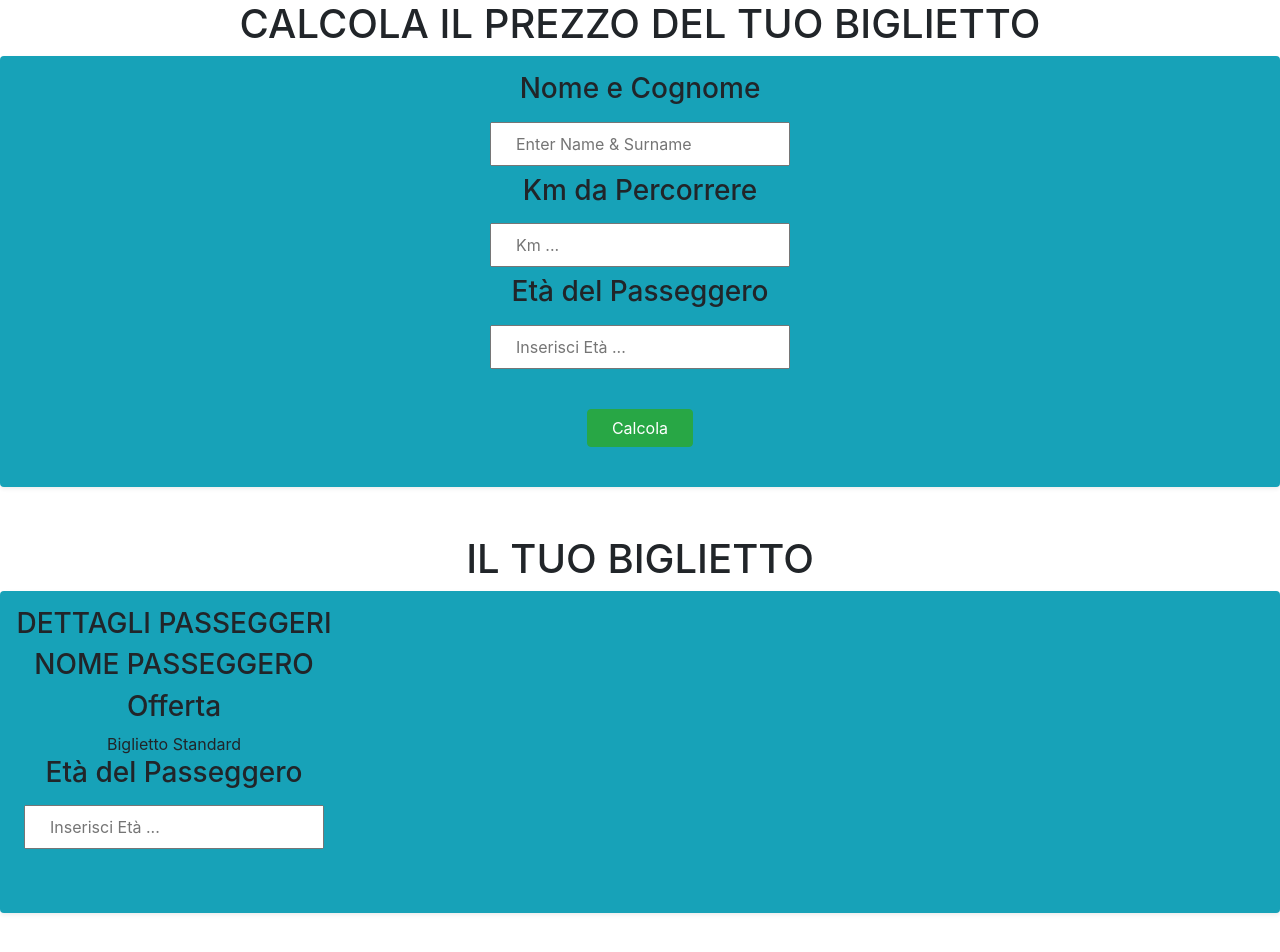
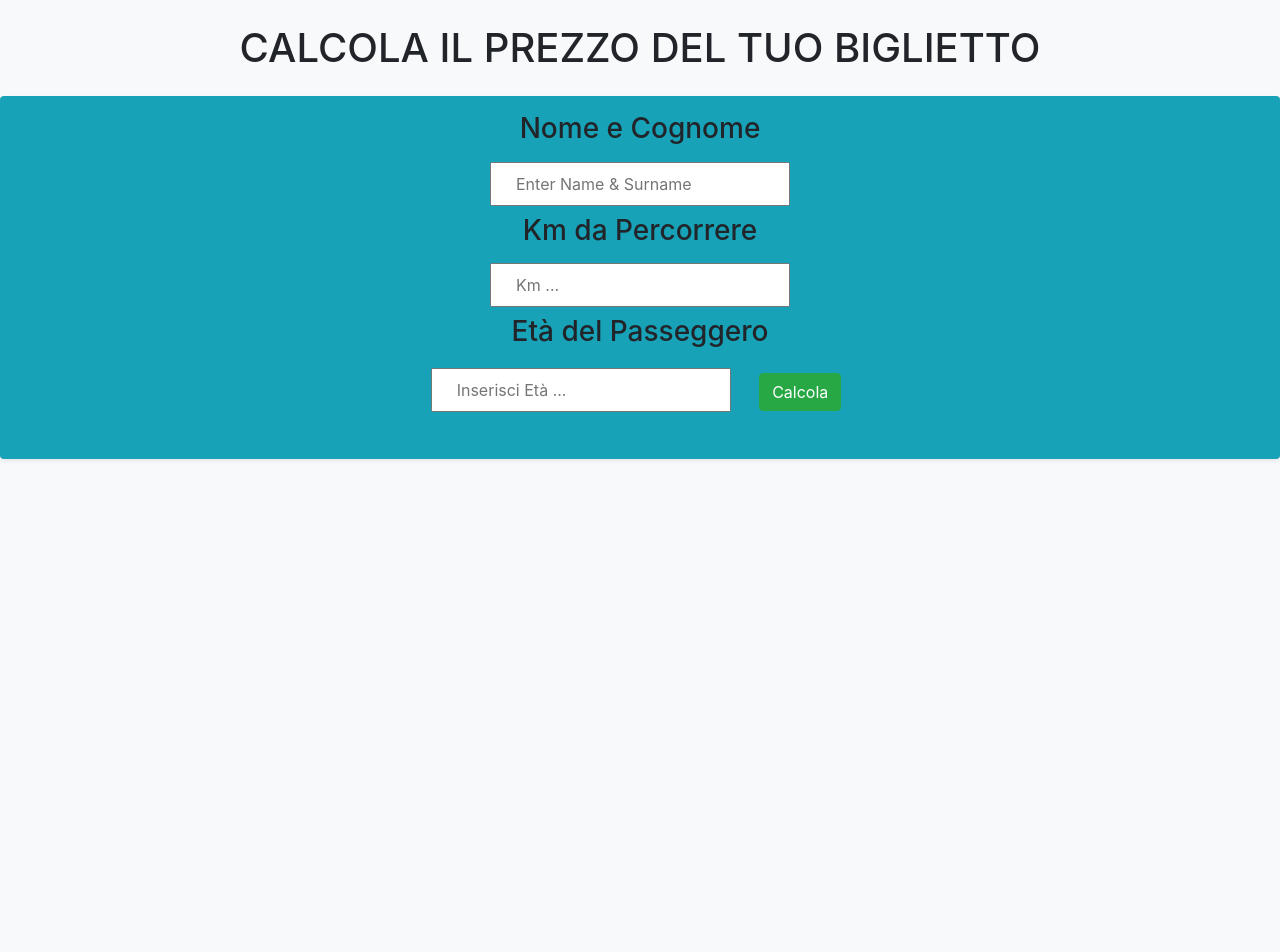
Before and after one commit to GianniVita/js-biglietto-treno-form, a plain HTML site: page index.html in a window 1280 px wide. After the commit the page ends 800 px from the top, so only its background shows below. Drawn offline with nearby package versions, Linux system fonts and the light colour scheme.

```diff
--- a/index.html
+++ b/index.html
@@ -5,17 +5,18 @@
     <meta charset="UTF-8">
     <meta name="viewport" content="width=device-width, initial-scale=1.0">
     <title>Biglietto Treno Form</title>
-    <link rel="stylesheet" href="https://cdn.jsdelivr.net/npm/bootstrap@4.4.1/dist/css/bootstrap.min.css" integrity="sha384-Vkoo8x4CGsO3+Hhxv8T/Q5PaXtkKtu6ug5TOeNV6gBiFeWPGFN9MuhOf23Q9Ifjh" crossorigin="anonymous">
+    <link rel="stylesheet" href="https://cdn.jsdelivr.net/npm/bootstrap@4.4.1/dist/css/bootstrap.min.css"
+        integrity="sha384-Vkoo8x4CGsO3+Hhxv8T/Q5PaXtkKtu6ug5TOeNV6gBiFeWPGFN9MuhOf23Q9Ifjh" crossorigin="anonymous">
 </head>
 
-<body>
-    <div class="conatiner text-center">
-        <h1 id="title">CALCOLA IL PREZZO DEL TUO BIGLIETTO</h1>
+<body class="bg-light">
+    <div class="conatiner text-center py-4">
+        <h1 id="title" class="mb-4">CALCOLA IL PREZZO DEL TUO BIGLIETTO</h1>
+
         <div class="shadow-sm p-3 mb-5 bg-info rounded">
-
             <form id="ticket-form" class="">
                 <div class="form-group">
-                    <h3 class="">Nome e Cognome</h3>
+                    <h3>Nome e Cognome</h3>
                     <input class="m-2 py-2 px-4" id="km-field" type="text" placeholder="Enter Name & Surname" required>
 
                     <h3 class="">Km da Percorrere</h3>
@@ -23,51 +24,30 @@
 
                     <h3>Età del Passeggero</h3>
                     <input class="m-2 py-2 px-4" id="age-field" type="number" placeholder="Inserisci Età ..." required>
-                    <br>
-                    <br>
 
-                    <button id="btn-sub" class="btn btn-success m-2 px-4" type="submit">Calcola</button>
-                </div>
+
+                    <button id="btn-sub" class="btn btn-success m-3" type="submit">Calcola</button>
             </form>
-
-            <h3 id="result"></h3>
         </div>
 
-    </div>
-
-    <div class="conatiner text-center">
-        <h1 id="title">IL TUO BIGLIETTO</h1>
-        <div class="col shadow-sm  p-3 mb-5 bg-info rounded">
-
-            <div id="ticket" class="d-flex alin ">
-                <div class="form-group">
-                    <h3>DETTAGLI PASSEGGERI</h3>
-                    <h3 class="">NOME PASSEGGERO</h3>
-                    <h4 id="paxName"></h4>
-
-
-                    <h3 class="">Offerta</h3>
-                    <div>
-                        Biglietto Standard
-                    </div>
-
-                    <h3>Età del Passeggero</h3>
-                    <input class="m-2 py-2 px-4" id="age-field" type="number" placeholder="Inserisci Età ..." required>
-                    <br>
-                    <br>
-
-
-                </div>
-            </>
-
-            <h3 id="result"></h3>
-        </div>
-
+        <h3 id="result"></h3>
     </div>
 
 
 
+    <div id=" ticket" class="shadow-sm p-4 bg-info text-white rounded d-none">
+        <h1 class="mb-3"> 🎫 IL TUO BIGLIETTO</h1>
 
+        <div class="col-md-6">
+            <p><strong>Nome Passeggero</strong> <span id="paxAge"></span></p>
+            <p><strong>Offerta:</strong> <span id="price"></span></p>
+        </div>
+
+        <div class="col-md-6">
+            <p><strong>Età:</strong> <span id="paxAge"></span></p>
+            <p><strong>Age:</strong> <span id="price"></span></p>
+        </div>
+    </div>
 
 
     <script src="./main.js"></script>
```
